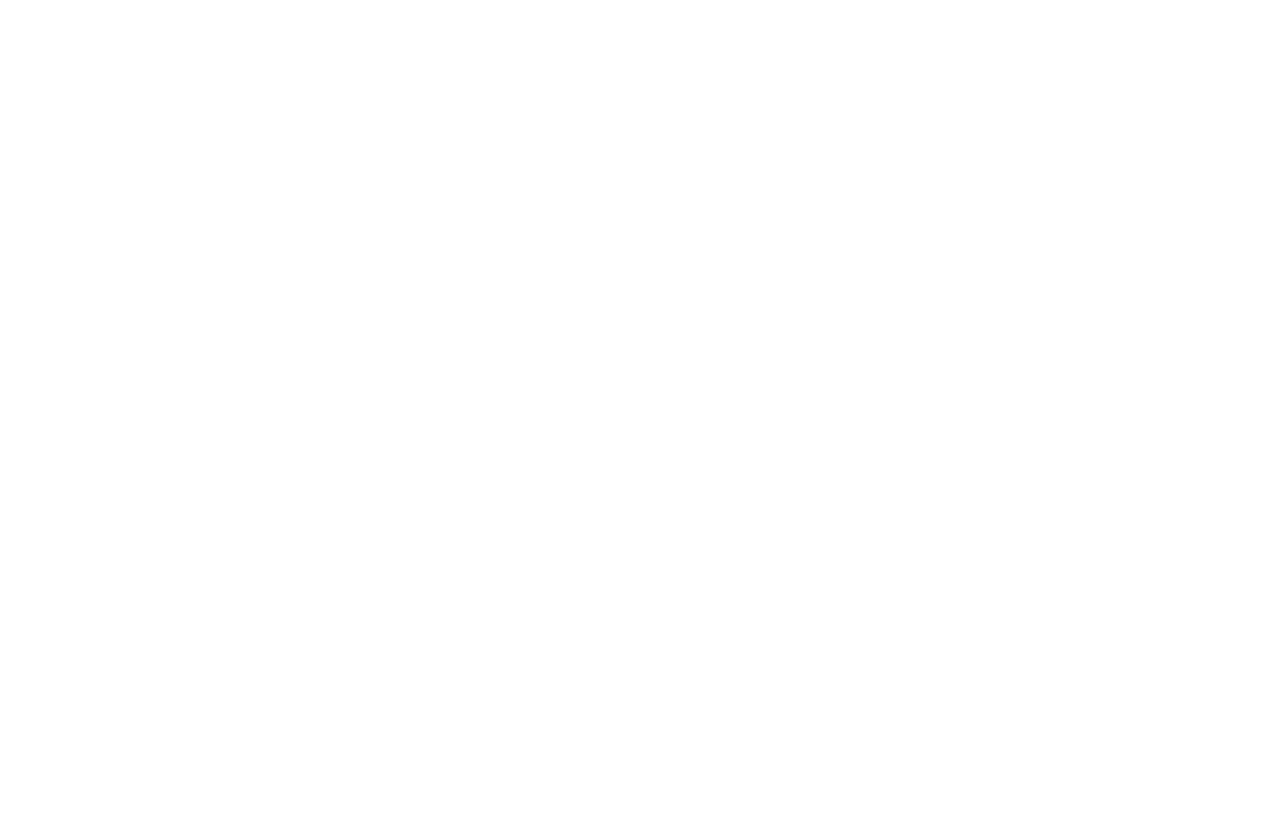
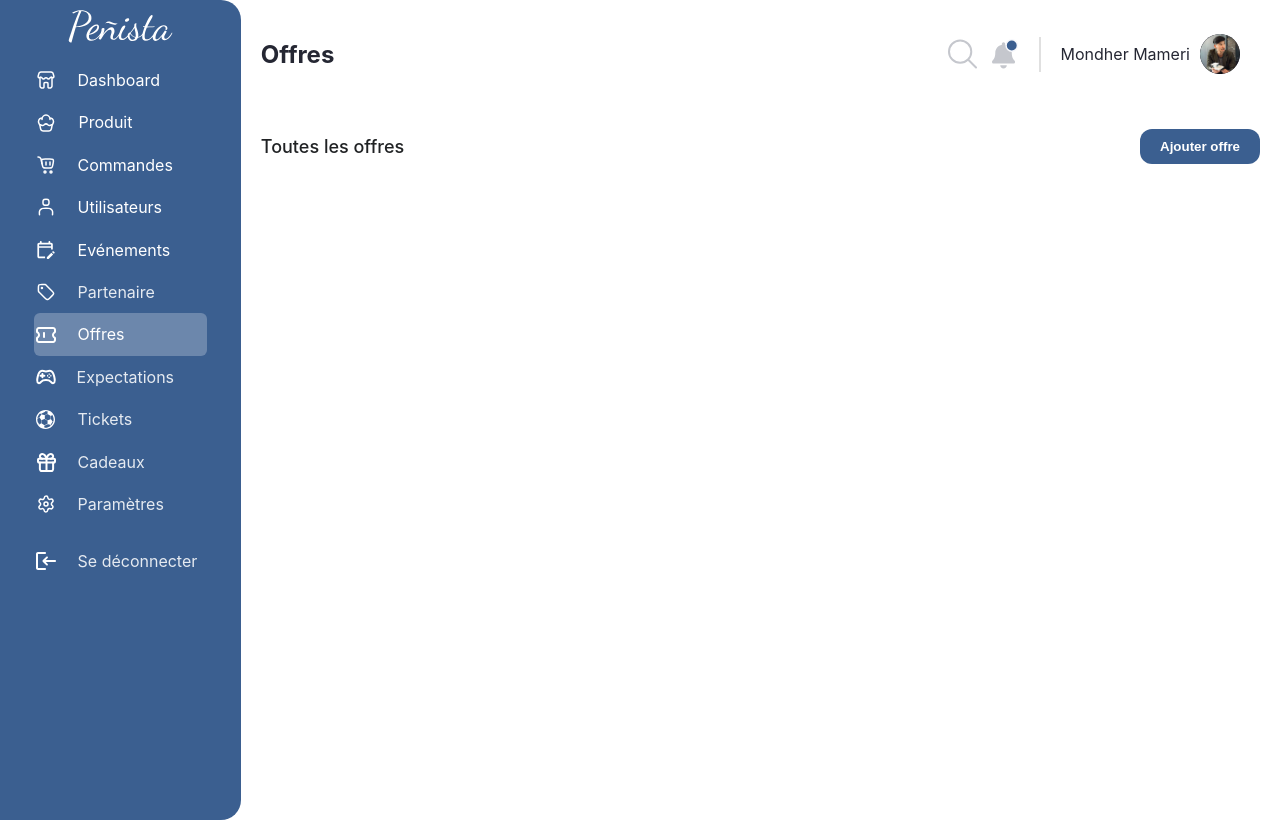
Before and after one commit to mondher0/penista, a React (Vite) app: page /offres in a window 1280 px wide. Before the commit this address had no page. Built offline with nearby package versions, Linux system fonts and the light colour scheme.

Commit message:
starting then offre page

```diff
--- a/src/App.jsx
+++ b/src/App.jsx
@@ -14,6 +14,7 @@ import UtilisateursNotificationsPage from "./view/utilisateurs/UtilisateursNotif
 import EventsPage from "./view/events/EventsPage";
 import MyEventsPage from "./view/events/MyEventsPage";
 import AddEventPage from "./view/events/AddEventPage";
+import OffresPage from "./view/offres/OffresPage";
 
 function App() {
   return (
@@ -48,6 +49,7 @@ function App() {
             path="/evenements/ajouter-evenement"
             element={<AddEventPage />}
           />
+          <Route path="/offres" element={<OffresPage />} />
         </Route>
       </Routes>
     </BrowserRouter>
--- a/src/view/events/AddEventPage.jsx
+++ b/src/view/events/AddEventPage.jsx
@@ -86,7 +86,8 @@ const AddEventPage = () => {
               <label htmlFor="option-name">Type de réservation</label>
               <select name="type-reservation" id="type-reservation">
                 <option value="">Choisissez le type de réservation</option>
-                <option value="1">Réservation</option>
+                <option value="1">Confirmer présence</option>
+                <option value="2">Versement</option>
               </select>
             </div>
             <div className="input adress">
--- /dev/null
+++ b/src/view/offres/OffresPage.jsx
@@ -0,0 +1,17 @@
+import NavBar from "../shared/navBar/NavBar";
+
+const OffresPage = () => {
+  return (
+    <>
+      <NavBar title="Offres" />
+      <div className="container">
+        <div className="title">
+          <p>Toutes les offres</p>
+          <button className="add-product">Ajouter offre</button>
+        </div>
+      </div>
+    </>
+  );
+};
+
+export default OffresPage;
--- a/src/view/shared/sideBar/SideBar.jsx
+++ b/src/view/shared/sideBar/SideBar.jsx
@@ -72,12 +72,14 @@ const SideBar = () => {
             <p>Partenaire</p>
           </div>
         </li>
+        <NavLink to="/offres" style={style}>
           <li>
             <div className="link offres">
               <img src={offres} alt="Offres" />
               <p>Offres</p>
             </div>
           </li>
+        </NavLink>
         <li>
           <div className="link expectations">
             <img src={game} alt="Expectations" />
```
Lines whose indentation alone changed are shown as unchanged.
